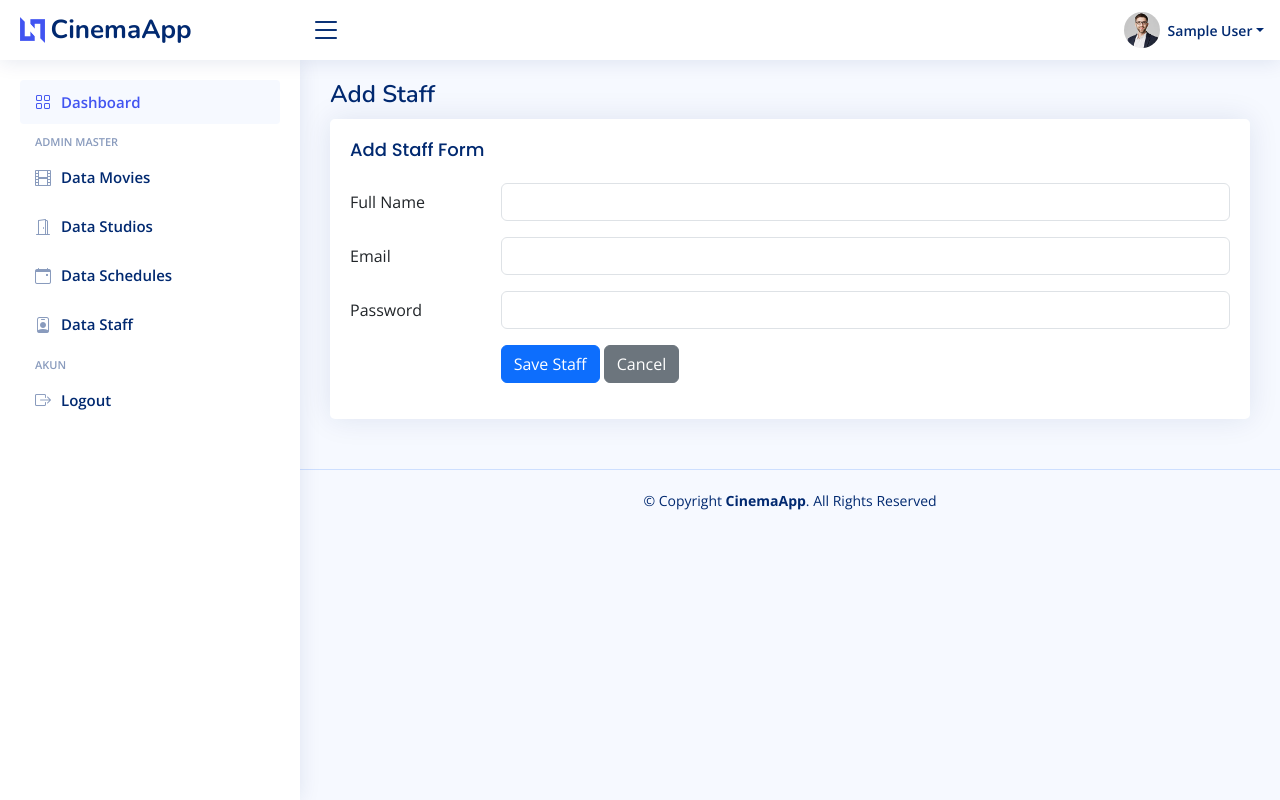
After one commit to jacquelinakhoo/PCBIOSKOP, a Laravel app: page /admin/staff/add in a window 1280 px wide. The commit adds this page. Run offline with Laravel 12, Linux system fonts and the light colour scheme; the visitor is signed in with stand-in values (Sample User, id 1); data comes from the database, SQL or seed files in the repository; some libraries are stand-ins or nearby versions.

Commit message:
admin done

```diff
--- a/app/Http/Controllers/CinemaController.php
+++ b/app/Http/Controllers/CinemaController.php
@@ -78,24 +78,33 @@ class CinemaController extends Controller
         return redirect()->intended('/');
     }
 
-    // ================= DASHBOARDS =================
+        // ================= DASHBOARDS =================
 
     public function dashboardAdmin()
     {
-        if (!session('Username')) { return redirect('/'); }
-        return view('dashboardadmin');
+        if (session('Role') != 'admin') { return redirect('/'); }
+
+        $query = new DataQuery;
+        $data['movies'] = $query->getAllWhere('movies', ['MovieStatus' => 'Now Showing']);
+        return view('dashboard', $data); // Point to the single view
     }
 
     public function dashboardStaff()
     {
-        if (!session('Username')) { return redirect('/'); }
-        return view('dashboardstaff');
+        if (session('Role') != 'staff') { return redirect('/'); }
+
+        $query = new DataQuery;
+        $data['movies'] = $query->getAllWhere('movies', ['MovieStatus' => 'Now Showing']);
+        return view('dashboard', $data); // Point to the single view
     }
 
     public function dashboardCustomer()
     {
-        if (!session('Username')) { return redirect('/'); }
-        return view('dashboardcustomer');
+        if (session('Role') != 'customer') { return redirect('/'); }
+
+        $query = new DataQuery;
+        $data['movies'] = $query->getAllWhere('movies', ['MovieStatus' => 'Now Showing']);
+        return view('dashboard', $data); // Point to the single view
     }
 
     // ================= ADMIN MOVIES =================
@@ -332,6 +341,55 @@ class CinemaController extends Controller
         return redirect()->intended('/admin/schedules')->with('success', 'Schedule added and seats generated successfully!');
     }
 
+        // ================= ADMIN STAFF =================
+
+    public function adminStaff()
+    {
+        if (session('Role') != 'admin') { return redirect('/'); }
+
+        $query = new DataQuery;
+        // Get only users where Role is 'staff'
+        $data['staffs'] = $query->getAllWhere('users', ['Role' => 'staff']);
+        return view('adminstaff', $data);
+    }
+
+    public function addStaff()
+    {
+        if (session('Role') != 'admin') { return redirect('/'); }
+        return view('addstaff');
+    }
+
+    public function processAddStaff(Request $request)
+    {
+        $request->validate([
+            'name' => 'required',
+            'EmailUser' => 'required|unique:users,email',
+            'Password' => 'required'
+        ]);
+
+        $dataUser = array(
+            'name' => $request->input('name'),
+            'email' => $request->input('EmailUser'),
+            'password' => $request->input('Password'),
+            'Role' => 'staff' // <--- Hardcoded to staff!
+        );
+
+        $query = new DataQuery;
+        $query->insert('users', $dataUser);
+
+        return redirect()->intended('/admin/staff')->with('success', 'Staff account created successfully!');
+    }
+
+    public function deleteStaff($id)
+    {
+        if (session('Role') != 'admin') { return redirect('/'); }
+
+        $query = new DataQuery;
+        $query->deleteRecord('users', 'id', $id); // users table uses 'id', not 'UserID'
+
+        return redirect()->intended('/admin/staff')->with('success', 'Staff account deleted successfully!');
+    }
+
     public function editSchedule($id)
     {
         if (session('Role') != 'admin') { return redirect('/'); }
--- /dev/null
+++ b/resources/views/addstaff.blade.php
@@ -0,0 +1,51 @@
+@extends('template')
+
+@section('content')
+    <div class="pagetitle">
+      <h1>Add Staff</h1>
+    </div>
+
+    <section class="section">
+      <div class="row">
+        <div class="col-lg-12">
+          <div class="card">
+            <div class="card-body">
+              <h5 class="card-title">Add Staff Form</h5>
+
+              <form action="/admin/staff/add" method="post">
+                @csrf
+                <div class="row mb-3">
+                  <label for="name" class="col-sm-2 col-form-label">Full Name</label>
+                  <div class="col-sm-10">
+                    <input type="text" class="form-control" name="name" required>
+                  </div>
+                </div>
+
+                <div class="row mb-3">
+                  <label for="EmailUser" class="col-sm-2 col-form-label">Email</label>
+                  <div class="col-sm-10">
+                    <input type="email" class="form-control" name="EmailUser" required>
+                  </div>
+                </div>
+
+                <div class="row mb-3">
+                  <label for="Password" class="col-sm-2 col-form-label">Password</label>
+                  <div class="col-sm-10">
+                    <input type="text" class="form-control" name="Password" required>
+                  </div>
+                </div>
+
+                <div class="row mb-3">
+                  <div class="col-sm-10 offset-sm-2">
+                    <button type="submit" class="btn btn-primary">Save Staff</button>
+                    <a href="/admin/staff" class="btn btn-secondary">Cancel</a>
+                  </div>
+                </div>
+              </form>
+
+            </div>
+          </div>
+        </div>
+      </div>
+    </section>
+@endsection
--- a/resources/views/menu.blade.php
+++ b/resources/views/menu.blade.php
@@ -15,7 +15,7 @@
         </a>
       </li>
 
-      <!-- ADMIN ONLY MENU -->
+            <!-- ADMIN ONLY MENU -->
       <?php if(session('Role') == 'admin') { ?>
       <li class="nav-heading">Admin Master</li>
       <li class="nav-item">
@@ -34,6 +34,13 @@
         <a class="nav-link collapsed" href="/admin/schedules">
           <i class="bi bi-calendar-event"></i>
           <span>Data Schedules</span>
+        </a>
+      </li>
+      <!-- NEW MENU FOR STAFF -->
+      <li class="nav-item">
+        <a class="nav-link collapsed" href="/admin/staff">
+          <i class="bi bi-person-badge"></i>
+          <span>Data Staff</span>
         </a>
       </li>
       <?php } ?>
--- a/routes/web.php
+++ b/routes/web.php
@@ -14,6 +14,9 @@ Route::post('/register', [CinemaController::class, 'processRegister']);
 Route::get('/dashboard/admin', [CinemaController::class, 'dashboardAdmin']);
 Route::get('/dashboard/staff', [CinemaController::class, 'dashboardStaff']);
 Route::get('/dashboard/customer', [CinemaController::class, 'dashboardCustomer']);
+
+// Customer/All Roles Movie View
+Route::get('/movie/detail/{id}', [CinemaController::class, 'movieDetail']);
 
 // Admin Movies
 Route::get('/admin/movies', [CinemaController::class, 'adminMovies']);
@@ -38,3 +41,9 @@ Route::post('/admin/schedules/add', [CinemaController::class, 'processAddSchedul
 Route::get('/admin/schedules/edit/{id}', [CinemaController::class, 'editSchedule']);
 Route::post('/admin/schedules/edit/{id}', [CinemaController::class, 'processEditSchedule']);
 Route::get('/admin/schedules/delete/{id}', [CinemaController::class, 'deleteSchedule']);
+
+// Admin Staff
+Route::get('/admin/staff', [CinemaController::class, 'adminStaff']);
+Route::get('/admin/staff/add', [CinemaController::class, 'addStaff']);
+Route::post('/admin/staff/add', [CinemaController::class, 'processAddStaff']);
+Route::get('/admin/staff/delete/{id}', [CinemaController::class, 'deleteStaff']);
```
Also changed, not shown: app/Models/DataQuery.php (+7 -0 lines), resources/views/adminstaff.blade.php (added, +57 -0 lines), resources/views/dashboard.blade.php (added, +52 -0 lines), public/assets/img/1795396100_unnamed.png (added), public/assets/img/1795396356_images (1).jpg (added), public/assets/img/1795396524_Ne_Zha_2_poster.jpg (added), public/assets/img/1795396899_Unexpected_Family.jpg (added).
